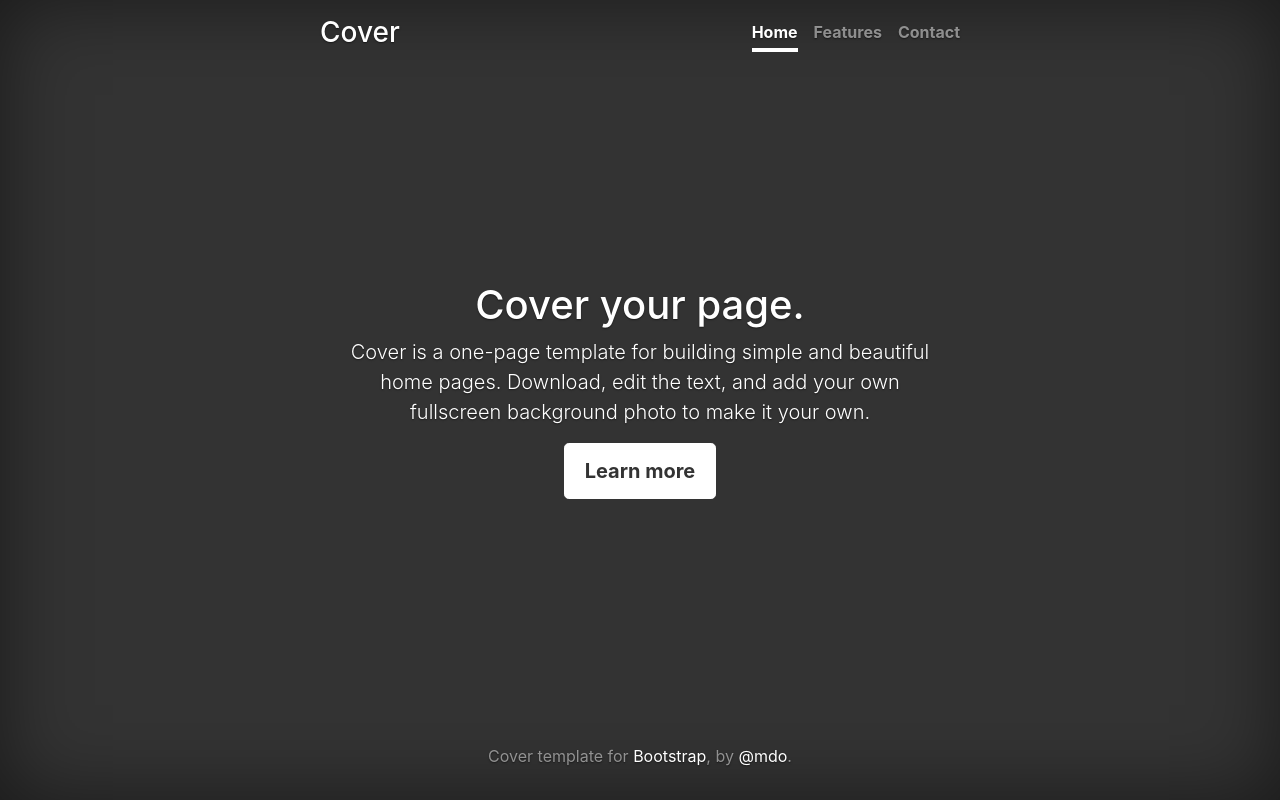
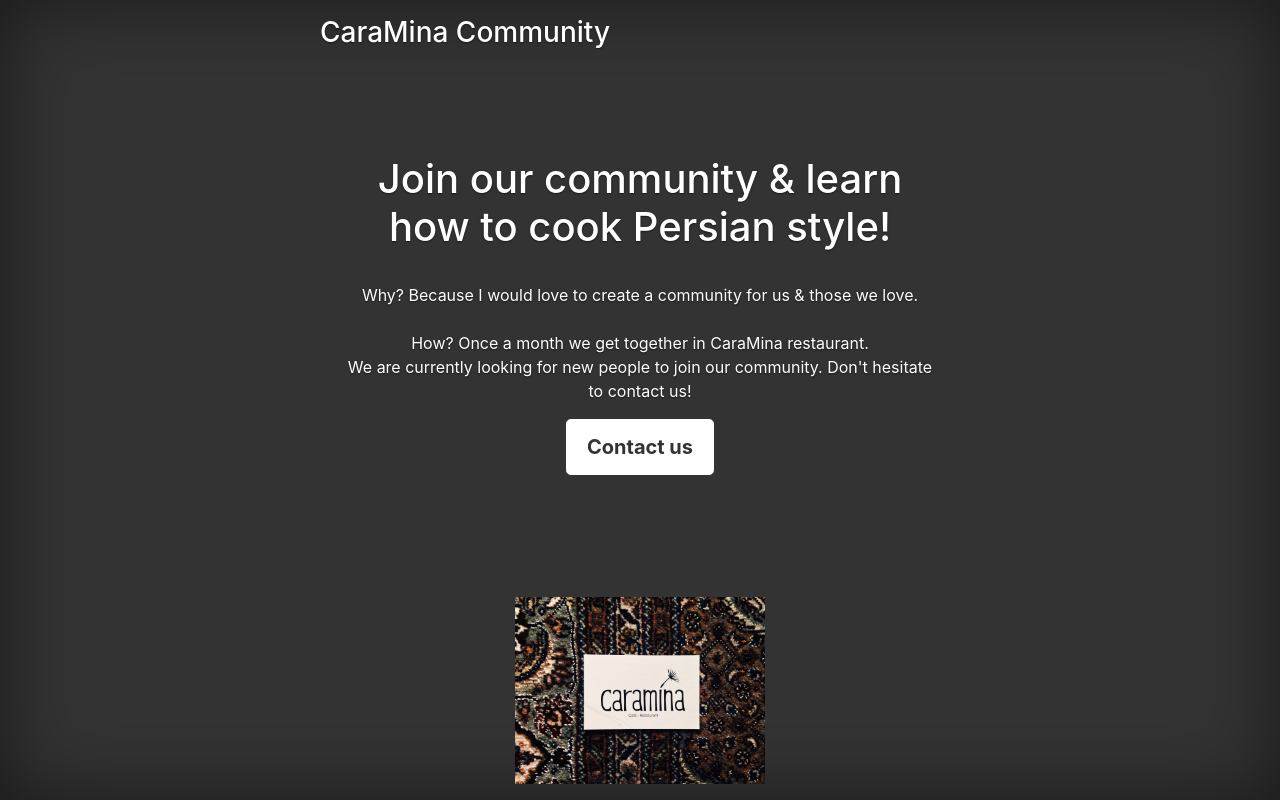
Before and after one commit to zahirNia/CaraMina, a website: page cover/index.html in a window 1280 px wide. Drawn offline with nearby package versions, Linux system fonts and the light colour scheme.

Commit message:
first batch ready

```diff
--- a/cover/index.html
+++ b/cover/index.html
@@ -37,28 +37,36 @@
     <div class="cover-container d-flex w-100 h-100 p-3 mx-auto flex-column">
   <header class="masthead mb-auto">
     <div class="inner">
-      <h3 class="masthead-brand">Cover</h3>
+      <h3 class="masthead-brand">CaraMina Community</h3>
+      <!--
       <nav class="nav nav-masthead justify-content-center">
         <a class="nav-link active" href="#">Home</a>
         <a class="nav-link" href="#">Features</a>
         <a class="nav-link" href="#">Contact</a>
       </nav>
+      -->
     </div>
   </header>
 
   <main role="main" class="inner cover">
-    <h1 class="cover-heading">Cover your page.</h1>
-    <p class="lead">Cover is a one-page template for building simple and beautiful home pages. Download, edit the text, and add your own fullscreen background photo to make it your own.</p>
+    <h1 class="cover-heading">Join our community & learn how to cook Persian style!</h1>
+    <br class="lead">Why? Because I would love to create a community for us & those we love.
+    </br></br>How? Once a month we get together in CaraMina restaurant.
+    </br>We are currently looking for new people to join our community. Don't hesitate to contact us!</p>
     <p class="lead">
-      <a href="#" class="btn btn-lg btn-secondary">Learn more</a>
+      <a href="https://www.facebook.com/caraminaneukoelln" class="btn btn-lg btn-secondary">Contact us</a>
     </p>
   </main>
 
   <footer class="mastfoot mt-auto">
-    <div class="inner">
-      <p>Cover template for <a href="https://getbootstrap.com/">Bootstrap</a>, by <a href="https://twitter.com/mdo">@mdo</a>.</p>
-    </div>
+    <a href="https://www.facebook.com/caraminaneukoelln">
+      <img src="../assets/background.jpg" alt="logo" width="250vw">
+    </a>
   </footer>
+      <!-- jQuery first, then Popper.js, then Bootstrap JS. -->
+    <script src="node_modules/jquery/dist/jquery.slim.js"></script>
+    <script src="node_modules/popper.js/dist/umd/popper.js"></script>
+    <script src="node_modules/bootstrap/dist/js/bootstrap.js"></script>
 </div>
 </body>
 </html>
```
Also changed, not shown: assets/background.jpg (added), cover/cover.css (line endings or trailing spaces).
